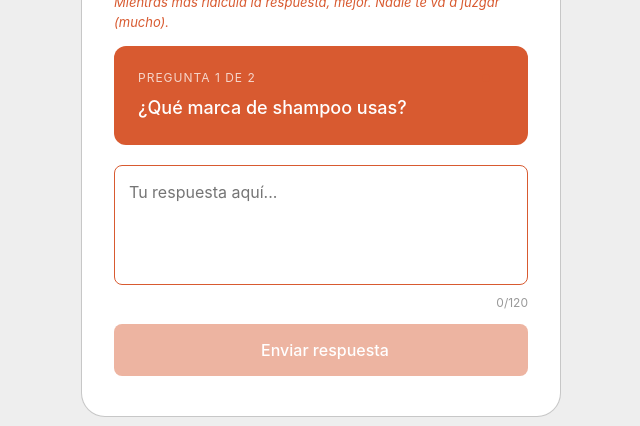
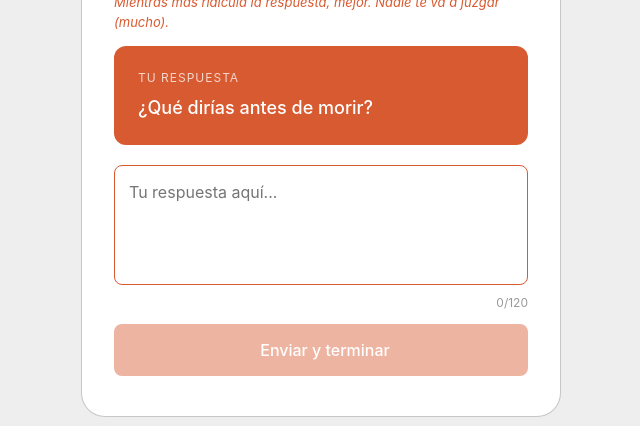
Before and after one commit to Ailin-Glez/bowl-desconectados, a React (Vite) app: page / in a window 1280 px wide. Both pictures are taken after a click on the button "Empezar". Shown: the part 209-635 px from the top of the page, without its empty margins (319-959 px from the left). Built offline with nearby package versions, Linux system fonts and the light colour scheme; no server answers; the database is empty; some icons are missing.

Commit message:
nuevos cambios

```diff
--- a/src/views/AudienceView.jsx
+++ b/src/views/AudienceView.jsx
@@ -4,15 +4,12 @@ import { db, isConfigured } from '../firebase'
 import logo from '../assets/logo web.png'
 
 const DEFAULT_QUESTIONS = [
-  '¿Qué marca de shampoo usas?',
-  '¿Cuál es la primera frase que dices al despertar?',
-  '¿Qué comiste hoy?',
-  '¿Qué ves cuando miras por la ventana?',
+  '¿Qué dirías antes de morir?',
 ]
 
 const DEFAULTS = { questions: DEFAULT_QUESTIONS, nombre: 'Des-conectados' }
-const TOTAL = 2
-const STEP_COLORS = ['#D85A30', '#1D9E75']
+const TOTAL = 1
+const STEP_COLORS = ['#D85A30']
 
 function loadSession() {
   try {
@@ -33,7 +30,7 @@ export default function AudienceView() {
   const [status, setStatus] = useState('loading') // loading | form | sending | done | error
   const [config, setConfig] = useState(DEFAULTS)
   const [questions, setQuestions] = useState([])   // 3 assigned questions
-  const [answers, setAnswers] = useState(['', ''])
+  const [answers, setAnswers] = useState([''])
   const [sending, setSending] = useState(false)
   const [step, setStep] = useState(0)
 
@@ -61,7 +58,7 @@ export default function AudienceView() {
     const qs = config.questions?.length ? config.questions : DEFAULT_QUESTIONS
     const assigned = qs.slice(0, TOTAL)
     setQuestions(assigned)
-    saveSession({ questions: assigned, answers: ['', ''], step: 0 })
+    saveSession({ questions: assigned, answers: [''], step: 0 })
     setStatus('form')
   }
 
@@ -147,12 +144,8 @@ export default function AudienceView() {
               <h2 className="intro-title">¡Eres parte del show!</h2>
             </div>
             <p className="intro-body">
-              Responde <strong>2 preguntas</strong>. No hay respuestas correctas —
-              solo honestas, raras o absurdas.
-            </p>
-            <p className="intro-body">
-              Tus respuestas serán parte de la canción
-              que se compone <em>esta noche</em>, ¡en vivo!
+              Tu respuesta será parte de la canción
+              que se compone esta noche, ¡EN VIVO!
             </p>
             <p className="intro-body" style={{ color: 'var(--accent)' }}>
               Mientras más auténtica o ridícula la respuesta, MEJOR.
@@ -170,12 +163,7 @@ export default function AudienceView() {
             </div>
             <div className="question-box" style={{ background: STEP_COLORS[step], borderLeft: 'none' }}>
               <div className="question-label" style={{ color: 'rgba(255,255,255,0.75)' }}>
-                Pregunta {step + 1} de {TOTAL}
-                <span className="step-dots">
-                  {Array.from({ length: TOTAL }, (_, i) => (
-                    <span key={i} className="step-dot" style={{ background: i <= step ? STEP_COLORS[i] : undefined }} />
-                  ))}
-                </span>
+                Tu respuesta
               </div>
               <div className="question-text" style={{ color: '#fff' }}>{questions[step]}</div>
             </div>
@@ -206,9 +194,9 @@ export default function AudienceView() {
             <div className="sent-icon"><i className="ti ti-music" /></div>
             <div className="sent-title">¡Ya estás en el bowl!</div>
             <div className="sent-sub">
-              Tus respuestas llegaron. Quedate atent@ — pueden convertirse en canción esta noche.
+              Tu respuesta llegó. Quedate atent@ — puede convertirse en canción esta noche.
             </div>
-            <button className="again-btn" onClick={() => { clearSession(); setAnswers(['', '']); setStep(0); setStatus('intro') }}>
+            <button className="again-btn" onClick={() => { clearSession(); setAnswers(['']); setStep(0); setStatus('intro') }}>
               Responder de nuevo
             </button>
           </div>
--- a/src/views/ShowView.jsx
+++ b/src/views/ShowView.jsx
@@ -15,6 +15,7 @@ function buildSlides(entries) {
 
 export default function ShowView() {
   const [entries, setEntries] = useState([])
+  const [entryOrder, setEntryOrder] = useState([])
   const [index, setIndex] = useState(0)
   const [started, setStarted] = useState(false)
   const slidesRef = useRef([])
@@ -34,7 +35,13 @@ export default function ShowView() {
     pushState({ showIndex: clamped })
   }
 
-  const startShow = () => pushState({ showStarted: true })
+  const startShow = () => pushState({ showStarted: true, showIndex: 0 })
+
+  // Reset show state on every mount
+  useEffect(() => {
+    if (!isConfigured) return
+    setDoc(doc(db, 'config', 'main'), { showStarted: false, showIndex: 0 }, { merge: true })
+  }, [])
 
   useEffect(() => {
     if (!isConfigured) return
@@ -54,6 +61,7 @@ export default function ShowView() {
         const d = snap.data()
         setIndex(d.showIndex ?? 0)
         setStarted(d.showStarted ?? false)
+        setEntryOrder(d.entryOrder ?? [])
       }
     })
   }, [])
@@ -77,7 +85,10 @@ export default function ShowView() {
     return () => window.removeEventListener('keydown', onKey)
   }, [started])
 
-  const slides = buildSlides(entries)
+  const sortedEntries = entryOrder.length > 0
+    ? entryOrder.map(id => entries.find(e => e.id === id)).filter(Boolean)
+    : entries
+  const slides = buildSlides(sortedEntries)
   const total = slides.length
   const slide = slides[index]
 
--- a/src/views/StageView.jsx
+++ b/src/views/StageView.jsx
@@ -65,7 +65,7 @@ export default function StageView() {
     return onSnapshot(collection(db, 'entries'), snap => {
       const items = snap.docs
         .map(d => ({ id: d.id, ...d.data() }))
-        .sort((a, b) => (a.createdAt?.seconds ?? 0) - (b.createdAt?.seconds ?? 0))
+        .sort((a, b) => (b.createdAt?.seconds ?? 0) - (a.createdAt?.seconds ?? 0))
       setEntries(items)
       setOrder(prev => {
         const existing = new Set(prev)
@@ -131,6 +131,7 @@ export default function StageView() {
       if (next < 0 || next >= prev.length) return prev
       const arr = [...prev]
       ;[arr[idx], arr[next]] = [arr[next], arr[idx]]
+      setDoc(doc(db, 'config', 'main'), { entryOrder: arr }, { merge: true })
       return arr
     })
   }
```
